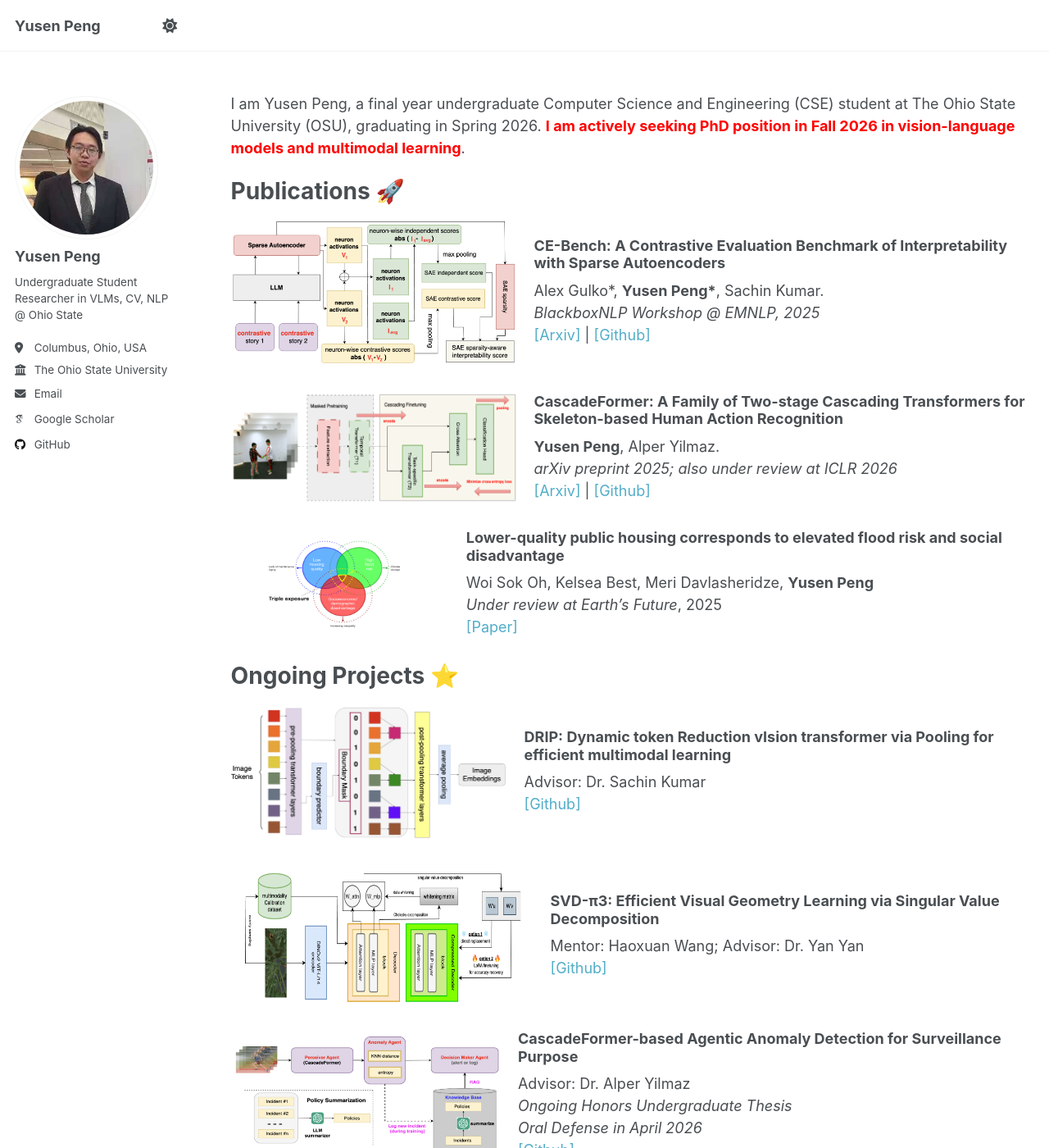
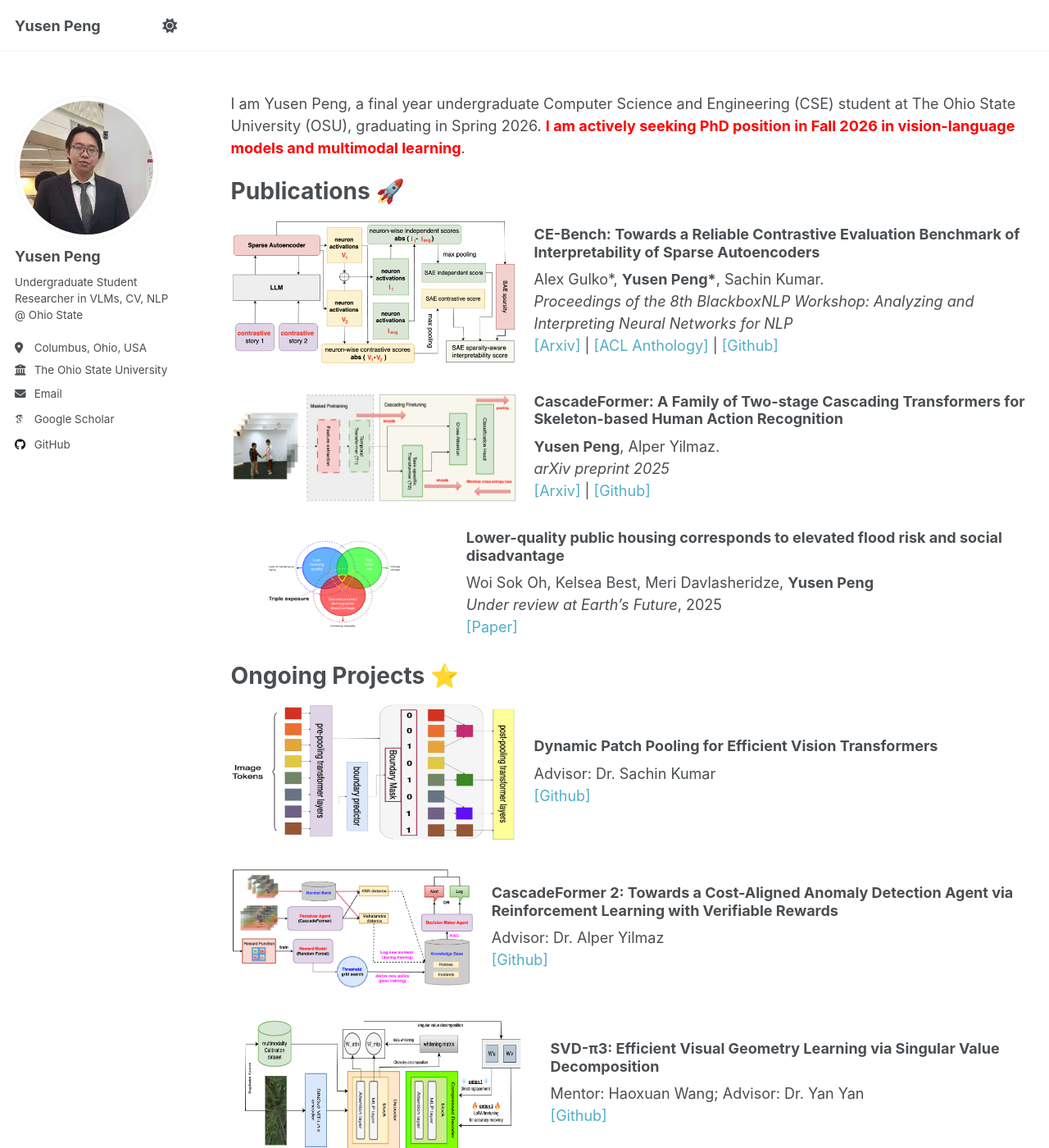
Before and after one commit to Yusen-Peng/Yusen-Peng.github.io, a Jekyll site: the page built from _pages/about.md, in a window 1280 px wide and 1400 px high. Shown: the whole window at 82% size. Built offline with Jekyll 4.4.1, drawn with Linux system fonts in a browser that asks for light colours; some web fonts are replaced; a script that is not in the unit is left out.

Commit message:
update paper link

```diff
--- a/_pages/about.md
+++ b/_pages/about.md
@@ -15,10 +15,11 @@ Publications 🚀
 <div style="display:flex;align-items:center;margin-bottom:30px;">
   <img src="../images/CE-Bench.png" alt="CE-Bench" style="width:350px;height:180px;margin-right:20px;">
   <div class="paper-info">
-    <h3 style="margin-top:0;">CE-Bench: A Contrastive Evaluation Benchmark of Interpretability with Sparse Autoencoders</h3>
+    <h3 style="margin-top:0;">CE-Bench: Towards a Reliable Contrastive Evaluation Benchmark of Interpretability of Sparse Autoencoders</h3>
     Alex Gulko*, <strong>Yusen Peng*</strong>, Sachin Kumar.<br>
-    <i>BlackboxNLP Workshop @ EMNLP, 2025</i><br>
+    <i>Proceedings of the 8th BlackboxNLP Workshop: Analyzing and Interpreting Neural Networks for NLP</i><br>
     <a href="https://arxiv.org/abs/2509.00691" target="_blank">[Arxiv]</a> |
+    <a href="https://aclanthology.org/2025.blackboxnlp-1.1" target="_blank">[ACL Anthology]</a> |
     <a href="https://github.com/Yusen-Peng/CE-Bench" target="_blank">[Github]</a>
   </div>
 </div>
@@ -28,7 +29,7 @@ Publications 🚀
   <div class="paper-info">
     <h3 style="margin-top:0;">CascadeFormer: A Family of Two-stage Cascading Transformers for Skeleton-based Human Action Recognition</h3>
     <strong>Yusen Peng</strong>, Alper Yilmaz.<br>
-    <i>arXiv preprint 2025; also under review at ICLR 2026</i><br>
+    <i>arXiv preprint 2025</i><br>
     <a href="https://arxiv.org/abs/2509.00692" target="_blank">[Arxiv]</a> |
     <a href="https://github.com/Yusen-Peng/CascadeFormer" target="_blank">[Github]</a>
   </div>
@@ -50,9 +51,18 @@ Ongoing Projects ⭐️
 <div style="display:flex;align-items:center;margin-bottom:30px;">
   <img src="../images/DRIP.png" alt="DRIP" style="width:350px;height:170px;margin-right:20px;">
   <div class="paper-info">
-    <h3 style="margin-top:0;">DRIP: Dynamic token Reduction vIsion transformer via Pooling for efficient multimodal learning</h3>
+    <h3 style="margin-top:0;">Dynamic Patch Pooling for Efficient Vision Transformers</h3>
     Advisor: Dr. Sachin Kumar<br>
     <a href="https://github.com/Yusen-Peng/DRIP" target="_blank">[Github]</a>
+  </div>
+</div>
+
+<div style="display:flex;align-items:center;margin-bottom:30px;">
+  <img src="../images/CascadeFormer2.png" alt="SVD-Pi3" style="width:350px;height:150px;margin-right:20px;">
+  <div class="paper-info">
+    <h3 style="margin-top:0;">CascadeFormer 2: Towards a Cost-Aligned Anomaly Detection Agent via Reinforcement Learning with Verifiable Rewards</h3>
+    Advisor: Dr. Alper Yilmaz<br>
+    <a href="https://github.com/Yusen-Peng/CascadeFormer-AD-Agent" target="_blank">[Github]</a>
   </div>
 </div>
 
@@ -62,17 +72,6 @@ Ongoing Projects ⭐️
     <h3 style="margin-top:0;">SVD-π3: Efficient Visual Geometry Learning via Singular Value Decomposition</h3>
     Mentor: Haoxuan Wang; Advisor: Dr. Yan Yan<br>
     <a href="https://github.com/Yusen-Peng/SVD-Pi3" target="_blank">[Github]</a>
-  </div>
-</div>
-
-<div style="display:flex;align-items:center;margin-bottom:30px;">
-  <img src="../images/AD-Agent.png" alt="SVD-Pi3" style="width:350px;height:150px;margin-right:20px;">
-  <div class="paper-info">
-    <h3 style="margin-top:0;">CascadeFormer-based Agentic Anomaly Detection for Surveillance Purpose</h3>
-    Advisor: Dr. Alper Yilmaz<br>
-    <i>Ongoing Honors Undergraduate Thesis</i><br>
-    <i>Oral Defense in April 2026</i><br>
-    <a href="https://github.com/Yusen-Peng/CascadeFormer-AD-Agent" target="_blank">[Github]</a>
   </div>
 </div>
 
```
Also changed, not shown: images/CascadeFormer2.png (added), images/DRIP.png.
